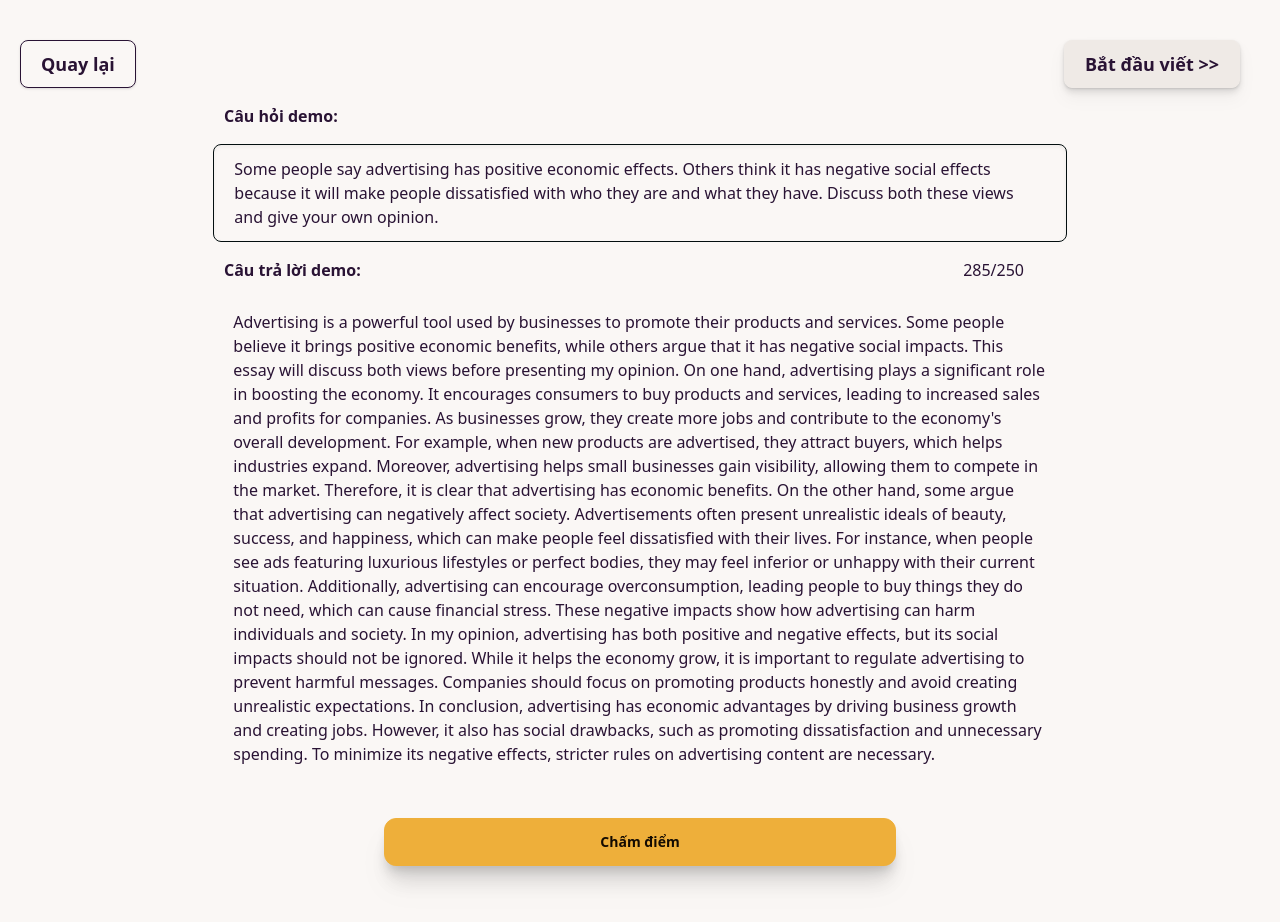
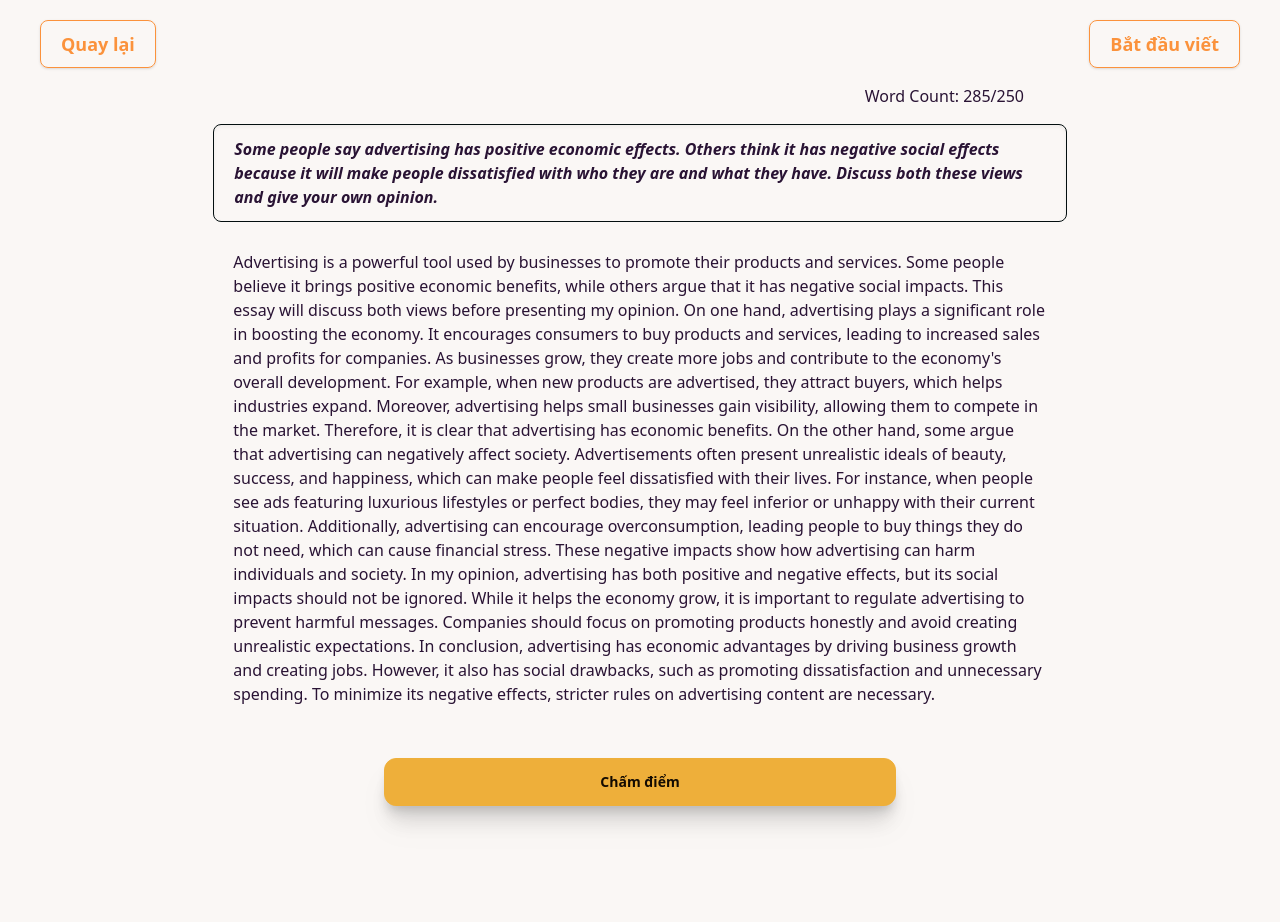
Before and after one commit to abelwi/Writing, a Nuxt app in the folder ielts-writing/: page /Demo in a window 1280 px wide. After the commit the page ends 862 px from the top, so only its background shows below. Built offline with nearby package versions, Linux system fonts and the light colour scheme.

Commit message:
style demo page

```diff
--- a/ielts-writing/pages/Demo.vue
+++ b/ielts-writing/pages/Demo.vue
@@ -1,29 +1,29 @@
 <template>
-    <div class="mt-10 mr-10 flex justify-between">
+    <div class="mt-5 mx-10 flex justify-between">
         <NuxtLink
           to="/"
-          class="btn btn-outline ml-5 px-3 sm:px-5 py-1 sm:py-2 text-md sm:text-lg rounded-lg shadow hover:shadow-xl hover:bg-accent hover:border-accent"
+          class="btn btn-outline btn-orange-400 text-orange-400 px-5 text-lg rounded-lg shadow hover:shadow-xl hover:bg-accent hover:border-accent"
         >
           Quay lại
         </NuxtLink>
-        <button class="btn btn-base-200 px-3 py-1 sm:px-5 sm:py-2 rounded-lg drop-shadow-lg shadow hover:shadow-xl hover:bg-base-300 hover:border-base-200">
-            <NuxtLink to="/question" class="font-semibold text-md sm:text-lg">Bắt đầu viết >></NuxtLink>
+        <button class="btn btn-outline btn-orange-400 text-orange-400 px-5 text-lg rounded-lg shadow hover:shadow-xl hover:bg-accent hover:border-accent">
+            <NuxtLink to="/question" class="font-semibold text-md sm:text-lg">
+                Bắt đầu viết
+            </NuxtLink>
         </button>
     </div>
     <div class="relative">
+        <div class="flex justify-end mt-4">
+            <p class="mr-1 pr-5 sm:mr-4 sm:pr-60"><span class="">Word Count:</span>  285/250</p>
+        </div>
         <div class="flex justify-center items-center">
             <div class="box-content w-full text-center">
-                <p class="ml-1 pl-5 sm:ml-4 sm:pl-52 text-left font-semibold mt-4">Câu hỏi demo:</p>
-                <p class="w-5/6 sm:w-2/3 mt-4 px-5 py-3 mx-auto border border-primary-content rounded-lg text-left shadow-inner">
+                <p class="w-2/3 my-4 px-5 py-3 mx-auto border border-primary-content font-semibold italic rounded-lg text-left shadow-inner">
                     {{ demoQuestion }}
                 </p>
 
-                <div class="flex justify-between items-center mt-4">
-                    <p class="ml-1 pl-5 sm:ml-4 sm:pl-52 text-left font-semibold">Câu trả lời demo:</p>
-                    <p class="mr-1 pr-5 sm:mr-4 sm:pr-60">285/250</p>
-                </div>
                 <p
-                class="w-5/6 sm:w-2/3 mt-4 px-5 py-3 mx-auto text-left"
+                class="w-2/3 mt-4 px-5 py-3 mx-auto text-left"
                 >
                     {{ demoAnswer }}
                 </p>
--- a/ielts-writing/pages/Question.vue
+++ b/ielts-writing/pages/Question.vue
@@ -7,14 +7,14 @@
     </NuxtLink>
 
     <div class="mx-20 my-10">
-        <p class="mt-12 mb-3 text-left ml-7 sm:ml-20 font-semibold">Chọn câu hỏi:</p>
+        <!-- <p class="mt-12 mb-3 text-left ml-7 sm:ml-20 font-semibold">Chọn câu hỏi:</p> -->
 
         <div class="mt-4">
-            <ul class="grid grid-cols-2 gap-4">
+            <ul class="grid grid-cols-2 gap-10">
                 <li
                     v-for="(item, index) in questions"
                     :key="index"
-                    class="cursor-pointer px-4 py-2 rounded-lg border border-gray-400 hover:bg-base-300"
+                    class="cursor-pointer px-4 py-4 rounded-lg border border-orange-400 shadow-lg drop-shadow-xl hover:bg-base-300"
                     @click="selectQuestion(item.question)"
                 >
                     {{ item.question }}
--- a/ielts-writing/pages/Result.vue
+++ b/ielts-writing/pages/Result.vue
@@ -38,7 +38,7 @@
                 </p>
             </div>
 
-            <div v-if="localApiResult" class="w-1/3">
+            <div v-if="state.apiResult" class="w-1/3">
                 <div class="grid grid-cols-5 gap-x-1 text-center mb-10 bg-base-100 py-4 px-5 rounded-xl">
                     <div class="border bg-green-600 p-2 rounded-lg text-white space-y-2">
                         <p class="text-xs px-3">Band Score</p>
@@ -151,10 +151,11 @@
 <script>
 import { state } from '~/store/DataStore';
 import { useRoute } from 'vue-router';
-import { ref, watch, onMounted } from 'vue';
+import { ref, onMounted } from 'vue';
 
 export default {
     setup() {
+        const router = useRouter();
         const route = useRoute();
         const source = route.query.source || 'unknown';
 
@@ -165,25 +166,13 @@ export default {
         const panel1 = ref(null);
         const panel2 = ref(null);
 
-        // Local reference for API result
-        const localApiResult = ref(null);
-
-        // Load stored data from localStorage when the component mounts
+        // Redirect to landing page if there's no API result
         onMounted(() => {
-            const storedData = localStorage.getItem('apiResult');
-            if (storedData) {
-                localApiResult.value = JSON.parse(storedData);
-                state.apiResult = localApiResult.value; // Restore state.apiResult
-            }
+        if (!state.apiResult) {
+            router.push('/');
+        }
         });
 
-        // Watch for changes in state.apiResult and store in localStorage
-        watch(() => state.apiResult, (newVal) => {
-            if (newVal) {
-                localApiResult.value = newVal;
-                localStorage.setItem('apiResult', JSON.stringify(newVal));
-            }
-        }, { deep: true });
 
         const showTab = (tabNumber) => {
             activeTab.value = tabNumber;
@@ -206,7 +195,6 @@ export default {
             showTab,
             panel1,
             panel2,
-            localApiResult,
         };
     },
 };
--- a/ielts-writing/store/Function.js
+++ b/ielts-writing/store/Function.js
@@ -60,17 +60,17 @@ export function useMyFunction() {
 
         Provide scores and comments for the range and accuracy of the 4 criteria in the following format:
 
-        Task Achievement (TA): (score rounded to the nearest 0.5, scored 1 band lower) - (nhận xét chi tiết cụ thể, giải thích tại sao bài làm lại được band điểm như vậy, đưa ra giải pháp để nâng band điểm bằng tiếng việt, cho thêm ví dụ cải thiện)
-        Coherence and Cohesion (CC): (score rounded to the nearest 0.5, scored 1 band lower) - (nhận xét chi tiết cụ thể, giải thích tại sao bài làm lại được band điểm như vậy, đưa ra giải pháp để nâng band điểm bằng tiếng việt, cho thêm ví dụ cải thiện)
-        Lexical Resource (LR): (score rounded to the nearest 0.5, scored 1 band lower) - (nhận xét chi tiết cụ thể, giải thích tại sao bài làm lại được band điểm như vậy, đưa ra giải pháp để nâng band điểm bằng tiếng việt, cho thêm ví dụ cải thiện)
-        Grammatical Range and Accuracy (GRA): (score rounded to the nearest 0.5, scored 1 band lower) - (nhận xét chi tiết cụ thể, giải thích tại sao bài làm lại được band điểm như vậy, đưa ra giải pháp để nâng band điểm bằng tiếng việt, cho thêm ví dụ cải thiện)
+        Task Achievement (TA): (score rounded to the nearest 0.5, scored 1 band lower) - (nhận xét chi tiết cụ thể, giải thích tại sao bài làm lại được band điểm như vậy, đưa ra giải pháp để nâng band điểm, cho thêm ví dụ cải thiện bằng Tiếng Việt)
+        Coherence and Cohesion (CC): (score rounded to the nearest 0.5, scored 1 band lower) - (nhận xét chi tiết cụ thể, giải thích tại sao bài làm lại được band điểm như vậy, đưa ra giải pháp để nâng band, cho thêm ví dụ cải thiện bằng Tiếng Việt)
+        Lexical Resource (LR): (score rounded to the nearest 0.5, scored 1 band lower) - (nhận xét chi tiết cụ thể, giải thích tại sao bài làm lại được band điểm như vậy, đưa ra giải pháp để nâng band điểm, cho thêm ví dụ cải thiện bằng Tiếng Việt)
+        Grammatical Range and Accuracy (GRA): (score rounded to the nearest 0.5, scored 1 band lower) - (nhận xét chi tiết cụ thể, giải thích tại sao bài làm lại được band điểm như vậy, đưa ra giải pháp để nâng band điểm, cho thêm ví dụ cải thiện bằng Tiếng Việt)
         Overall Band: (score average of all 4 criteria, rounded to the nearest 0.5)
-        Nhận xét tổng thể: (đưa lời khuyên chính xác tổng quát cho bài làm, nêu ra những hạn chế và ưu điểm của bài làm,... bằng tiếng việt)
+        Nhận xét tổng thể: (đưa lời khuyên chính xác tổng quát cho bài làm, nêu ra những hạn chế và ưu điểm của bài làm,... bằng Tiếng Việt)
 
         (Error Start)
-        (Original error sentence - 1st sentence) -> (Correct sentence): (Giải thích lỗi cụ thể, tại sao lại có lỗi sai này, đưa ra dẫn chứng và chữa lại cho chính xác bằng tiếng việt).\n
-        (Original error sentence - 2nd sentence) -> (Correct sentence): (Giải thích lỗi cụ thể, tại sao lại có lỗi sai này, đưa ra dẫn chứng và chữa lại cho chính xác bằng tiếng việt).\n
-        (Original error sentence - 3rd sentence) -> (Correct sentence): (Giải thích lỗi cụ thể, tại sao lại có lỗi sai này, đưa ra dẫn chứng và chữa lại cho chính xác bằng tiếng việt).\n
+        (Original error sentence - 1st sentence) -> (Correct sentence): (Giải thích lỗi cụ thể, tại sao lại có lỗi sai này, đưa ra dẫn chứng và chữa lại cho chính xác bằng Tiếng Việt).\n
+        (Original error sentence - 2nd sentence) -> (Correct sentence): (Giải thích lỗi cụ thể, tại sao lại có lỗi sai này, đưa ra dẫn chứng và chữa lại cho chính xác bằng Tiếng Việt).\n
+        (Original error sentence - 3rd sentence) -> (Correct sentence): (Giải thích lỗi cụ thể, tại sao lại có lỗi sai này, đưa ra dẫn chứng và chữa lại cho chính xác bằng Tiếng Việt).\n
         (Error End)
 
         Focus particularly on the 4 criteria in Writing. Avoid using additional symbols or numbers (#, *, 1, 2, 3,…) and don't call words in ().
```
